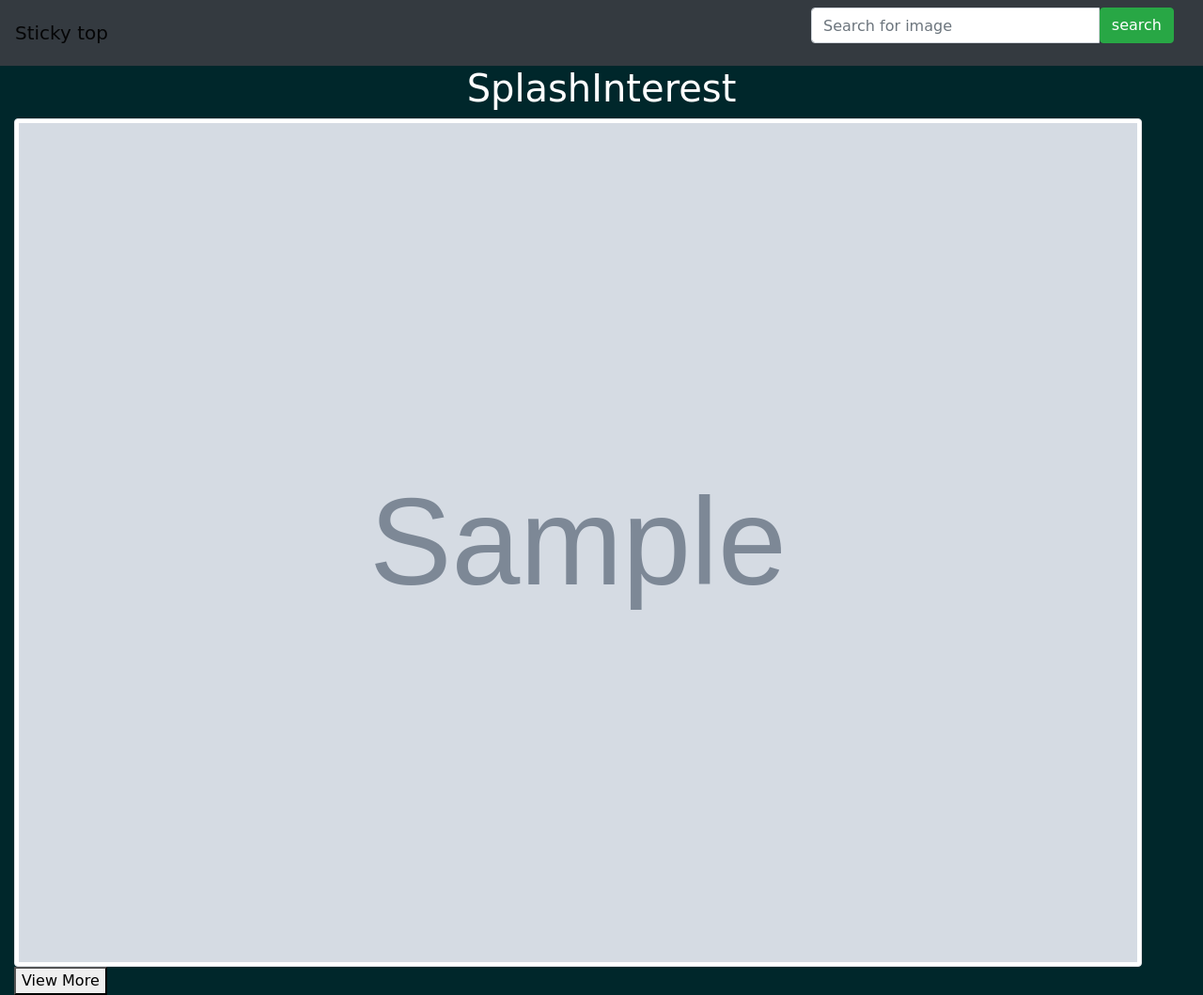
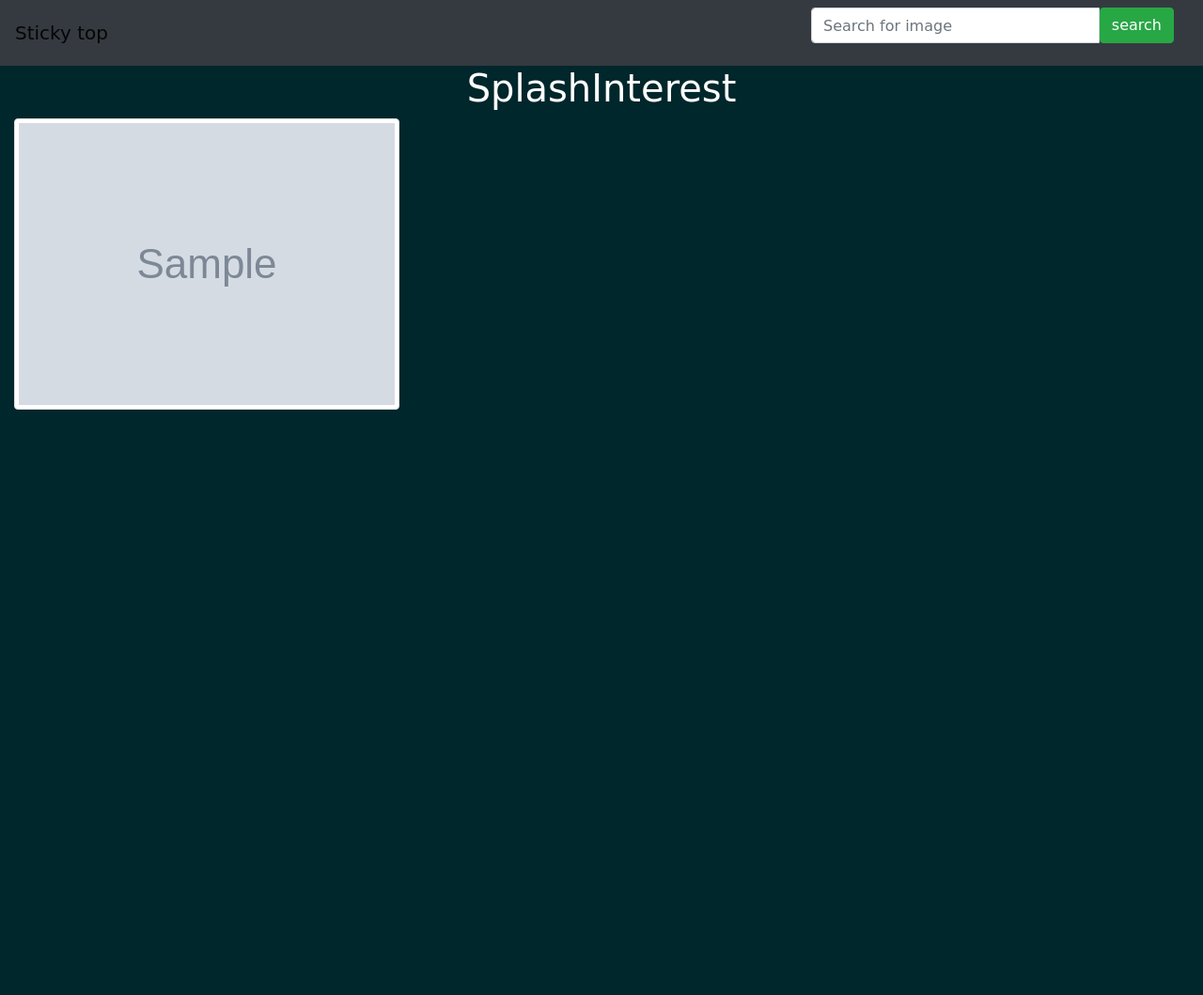
Before and after one commit to wesleymutwiri/gallery2, a Django app: page / in a window 1280 px wide. Shown: the whole page at 94% size. After the commit the page ends 436 px from the top, so only its background shows below. Run offline with Django 3.2, Linux system fonts and the light colour scheme; tables that the repository leaves empty hold one stand-in row (values such as "Sample post"); grey boxes marked "Sample" are stand-in pictures; some libraries are stand-ins or nearby versions; some web fonts are replaced.

Commit message:
change of styling

```diff
--- a/g2/templates/g2/index.html
+++ b/g2/templates/g2/index.html
@@ -10,11 +10,11 @@
 <div class="container-fluid">
 <div class="row">
     {%for image in image %}
-
+    <center>
     <div class="col-xs-3 col-md-9 col-sm-6 col-lg-12">
 
-        <img src="{{image.image.url}}" alt="" height="800" width="1200" class="img img-responsive img-thumbnail" data-target="#myModal{{forloop.counter}}">
-        <button> View More</button>
+        <p><img src="{{image.image.url}}" alt="" height="800" class="img img-responsive img-thumbnail" data-target="#myModal{{forloop.counter}}">
+        </p> </center>
         <div id="myModal{{forloop.counter}}" class="modal fade" role="dialog">
         <div class="modal-dialog">
             <div class="modal-content">
--- a/static/css/g2.css
+++ b/static/css/g2.css
@@ -5,6 +5,7 @@
     font-family: 'Gugi', cursive;
     background-color: 00272B;
     color: white;
+    background-attachment: fixed;
 
 }
 #myImg{
```
